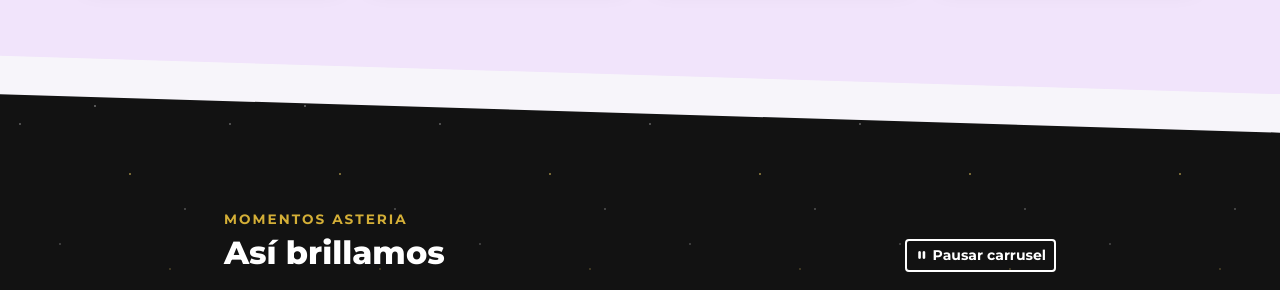
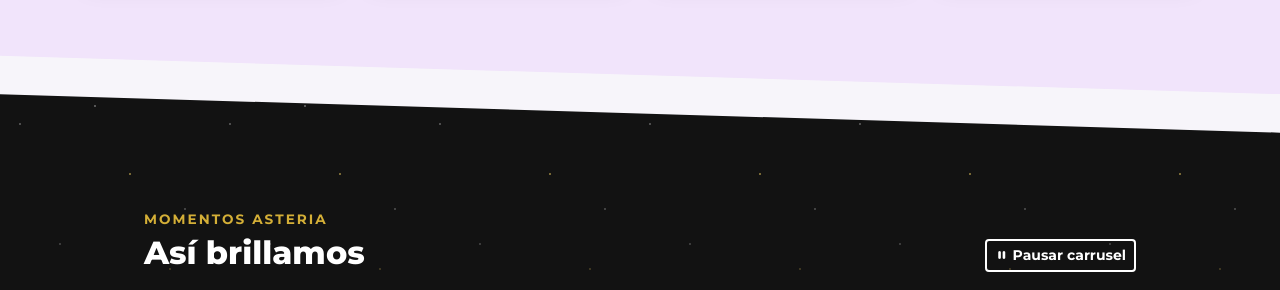
Before and after one commit to Valen-17/asteria-cheer-valentina-perez, a website: page index.html in a window 1280 px wide. Shown: the part 3519-3809 px from the top of the page. Drawn offline with nearby package versions, Linux system fonts and the light colour scheme.

Commit message:
style: carruseles de 62rem (punto intermedio entre el ancho completo y 52rem)

```diff
--- a/css/style.css
+++ b/css/style.css
@@ -914,9 +914,9 @@
   border-radius: var(--radio-grande);
 }
 
-/* Carruseles más compactos en pantallas grandes (el encabezado usa el mismo ancho) */
+/* Carruseles un poco más compactos en pantallas grandes (el encabezado usa el mismo ancho) */
 .carrusel-ancho {
-  max-width: 52rem;
+  max-width: 62rem;
   margin-inline: auto;
 }
 
```
